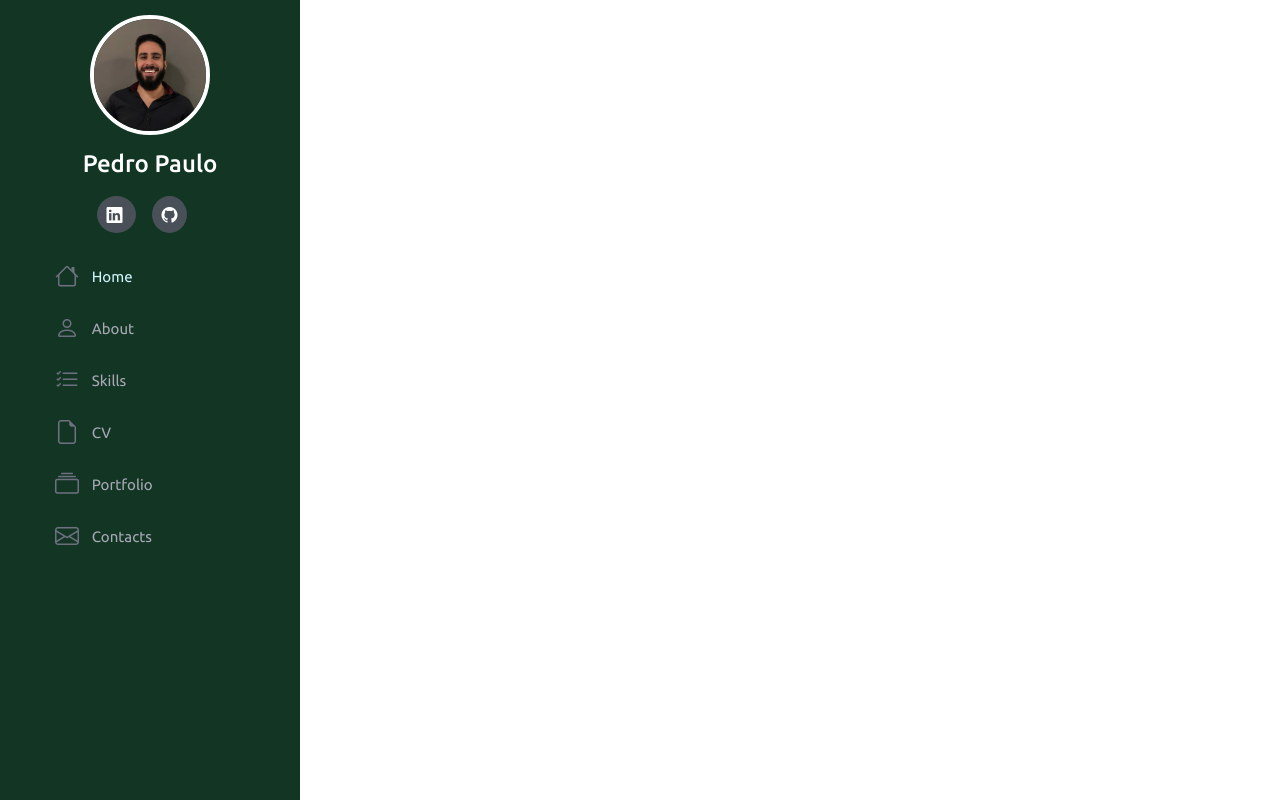
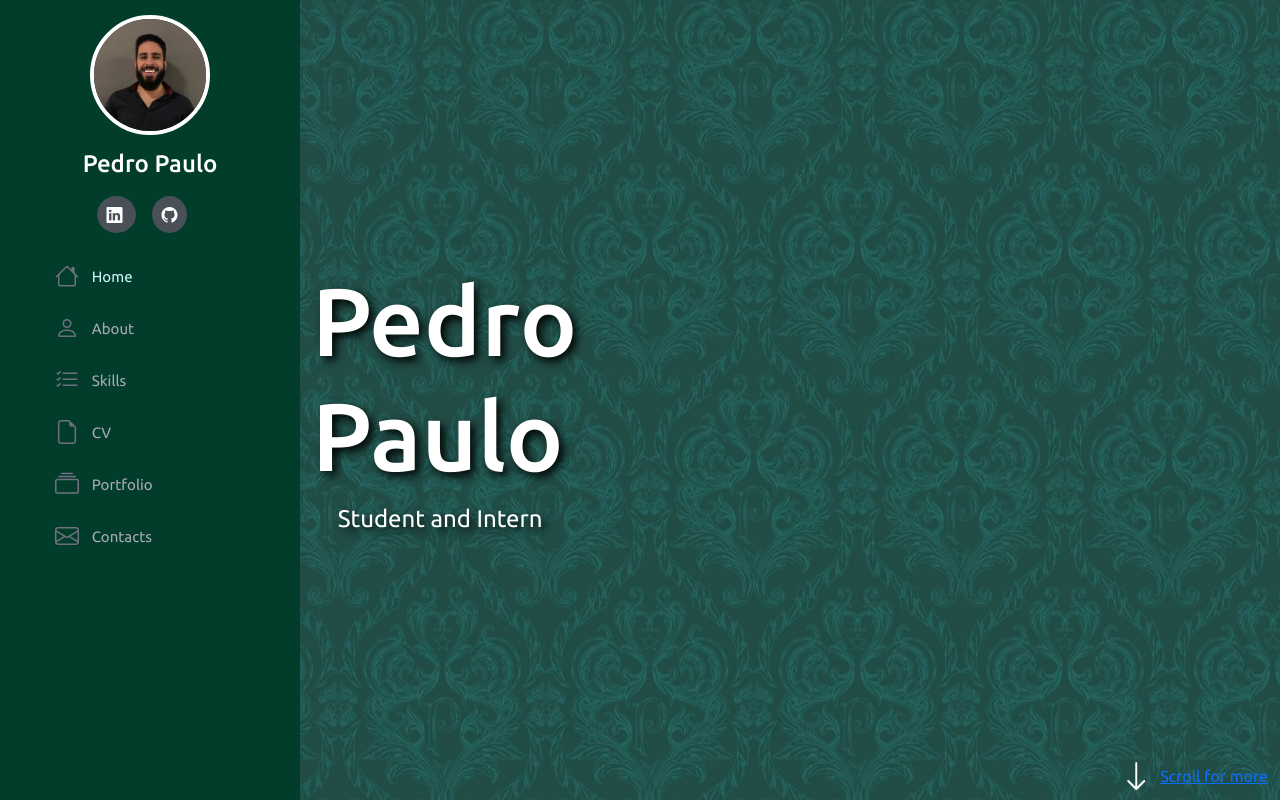
Before and after one commit to ppedrord/flask_project, a Flask app: page / in a window 1280 px wide. Run offline with Flask 2, Linux system fonts and the light colour scheme; some libraries are stand-ins or nearby versions.

Commit message:
Changed background image and Home section

```diff
--- a/static/style.css
+++ b/static/style.css
@@ -12,7 +12,7 @@
     top: 0;
     left: 0;
     bottom: 0;
-    background: #123524;
+    background: #013D2A;
     overflow-y: auto;
     width: 300px;
     transition: all ease-in-out 0.5s;
@@ -90,3 +90,40 @@
 .nav-menu li:hover > a i {
     color: #cff4fc;
 }
+
+
+#main {
+    margin-left: 300px;
+}
+
+section#home {
+    background-image: url("./images/home-background.jpeg");
+    background-repeat: no-repeat;
+    background-size: cover;
+    background-attachment: fixed;
+    background-position: center;
+    width: 100%;
+    height: 100vh;
+}
+
+section#home h2 {
+    font-size: 6rem;
+}
+
+section#home span#subtitle {
+    margin-right: 8rem;
+    font-size: 1.5rem;
+}
+
+.text-shadow {
+    text-shadow: 4px 4px 10px #000000;
+}
+
+section#inicio div#scroll {
+    width: 9rem;
+}
+
+section#inicio div#scroll a {
+    text-decoration: none;
+    color: #fff;
+}
--- a/templates/index.html
+++ b/templates/index.html
@@ -6,7 +6,7 @@
     <link rel="stylesheet" href="../static/style.css">
     <link rel="icon" type="image/jpg" href="../static/images/perfil_linkedin.jpg">
     <link rel="stylesheet" href="https://cdn.jsdelivr.net/npm/bootstrap-icons@1.8.1/font/bootstrap-icons.css">
-    <title>My website</title>
+    <title>My Portfolio</title>
 </head>
 <body>
     <aside id="header">
@@ -46,6 +46,22 @@
         </nav>
     </aside>
 
+    <main id="main">
+        <section id="home" class="row m-0 p-0">
+            <div class="col-md-5 d-flex justify-content-center align-items-center flex-column">
+                <h2 class="text-white text-shadow">Pedro Paulo</h2>
+                <span id="subtitle" class="text-white text-shadow">Student and Intern</span>
+            </div>
+
+            <div class="col-md-7 d-flex justify-content-end align-items-end ">
+                <div id="scroll" class="d-flex align-items-center">
+                    <i class="bi bi-arrow-down text-white pe-2 fs-2" aria-hidden="true"></i>
+                    <a href="">Scroll for more</a>
+                </div>
+            </div>
+        </section>
+    </main>
+
     <script src="../static/bootstrap/js/bootstrap.bundle.min.js"></script>
     <script src="../static/script.js"></script>
 </body>
```
Also changed, not shown: templates/home.html (deleted, +0 -10 lines), templates/homepage.html (deleted, +0 -50 lines), static/images/home-background.jpeg (added).
